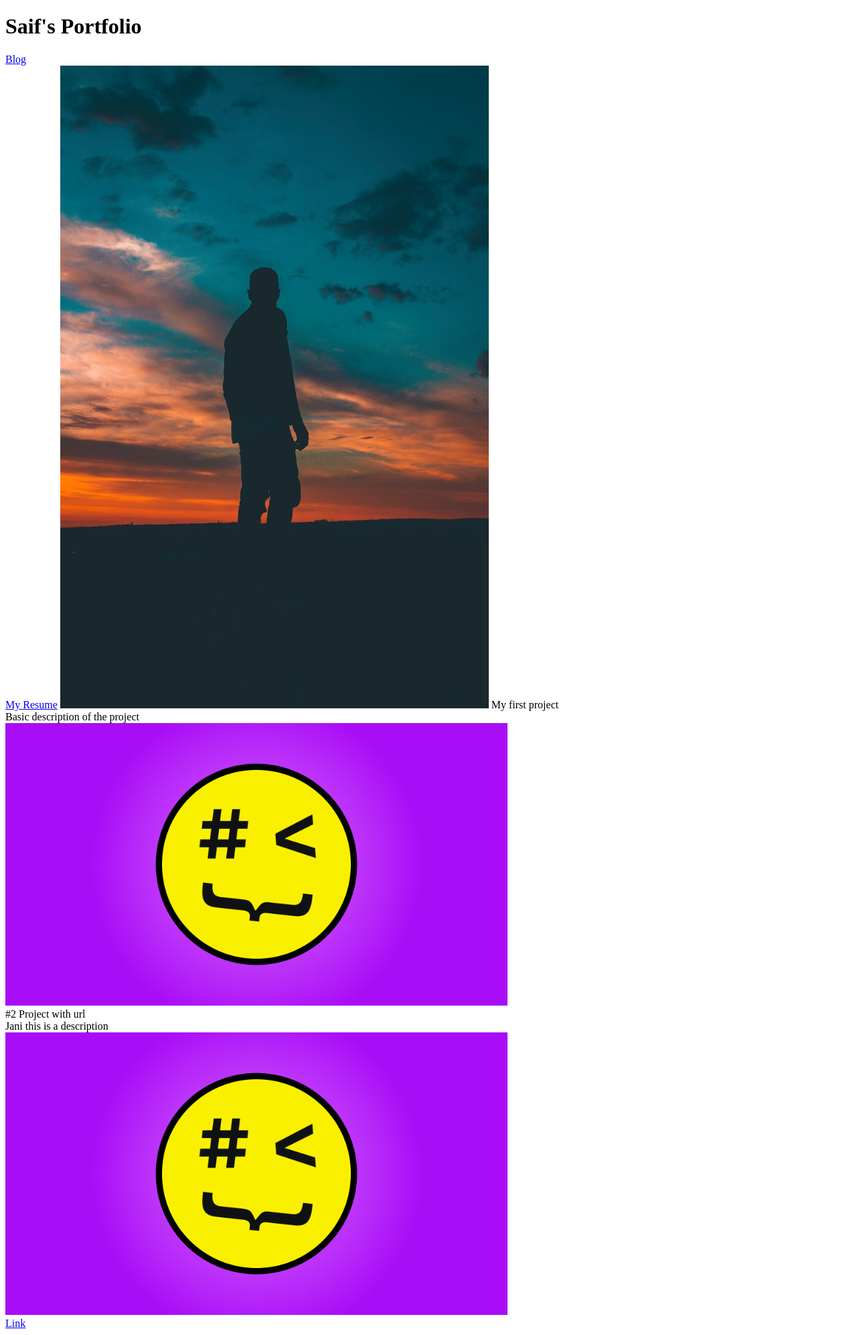
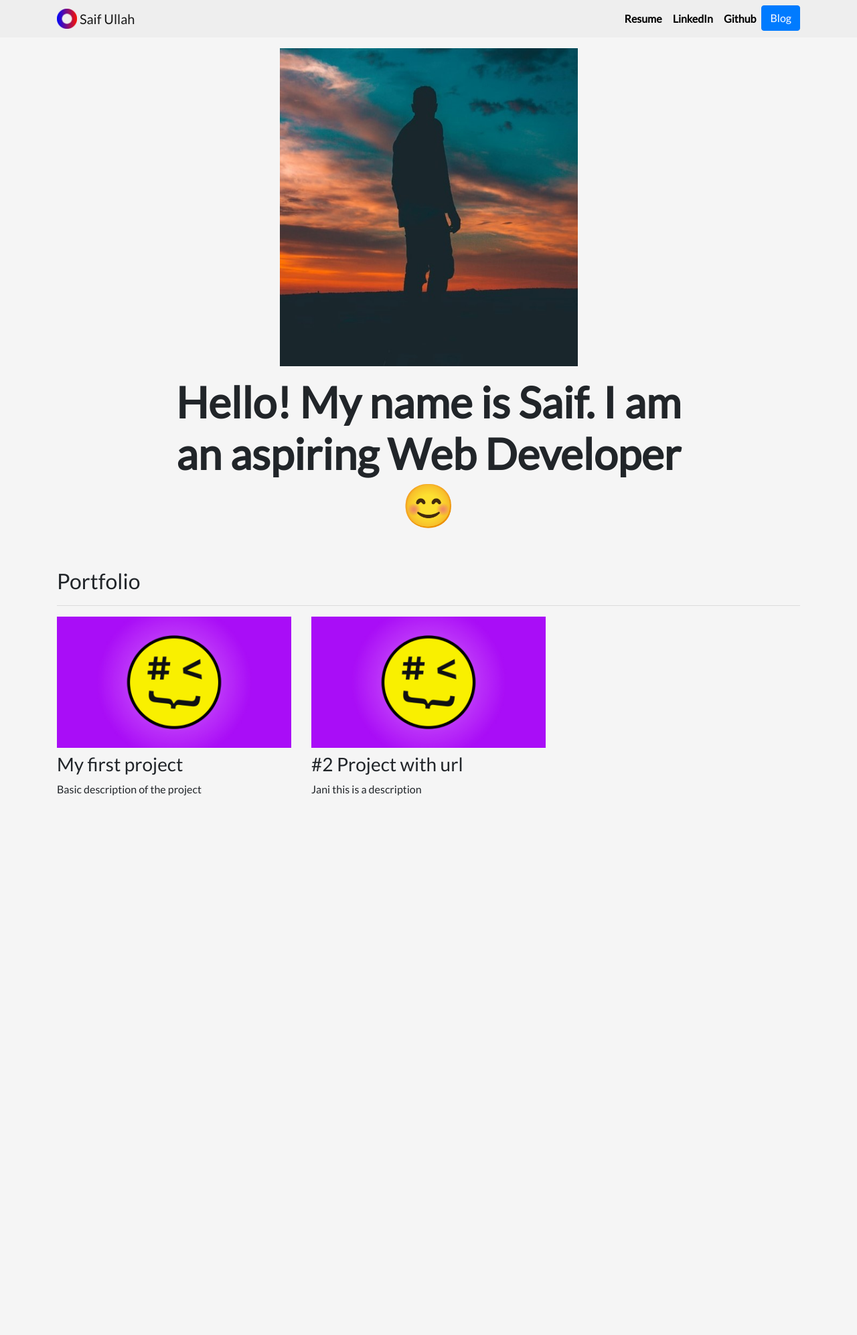
Before and after one commit to berserk97/portfolio-project, a Django app: page / in a window 1280 px wide. Shown: the whole page at 67% size. After the commit the page ends 1188 px from the top, so only its background shows below. Run offline with Django 3.2, Linux system fonts and the light colour scheme; data comes from the database, SQL or seed files in the repository; parts of the project's set-up code (start-up, migrations or seed data) failed here and were passed over; some libraries are stand-ins or nearby versions.

Commit message:
finishing and styling

```diff
--- /dev/null
+++ b/pf_items/static/pf_items/custom.css
@@ -0,0 +1,29 @@
+.navbar-nav .nav-link {
+    color: rgba(0,0,0,1) !important;
+}
+
+.navbar-nav .nav-link:hover {
+    color: #428bca !important;
+}
+
+.navbar {
+    background-color: #EEEEEE;
+}
+
+body {
+    font-family: 'Lato', sans-serif;
+    background-color: #F5F5F5;
+}
+
+#blogtitle {
+    font-size: 6rem;
+}
+
+@media (min-width: 992px) {
+    #hometext {
+        font-size: 4rem;
+    }
+    #blogdetailtitle {
+        font-size: 5rem;
+    }
+}
--- /dev/null
+++ b/pf_items/templates/pf_items/base.html
@@ -0,0 +1,62 @@
+{% load static %}
+<!doctype html>
+<html lang="en">
+
+<head>
+  <!-- Required meta tags -->
+  <meta charset="utf-8">
+  <meta name="viewport" content="width=device-width, initial-scale=1, shrink-to-fit=no">
+
+  <!-- Bootstrap CSS -->
+  <link rel="stylesheet" href="https://stackpath.bootstrapcdn.com/bootstrap/4.4.1/css/bootstrap.min.css" integrity="sha384-Vkoo8x4CGsO3+Hhxv8T/Q5PaXtkKtu6ug5TOeNV6gBiFeWPGFN9MuhOf23Q9Ifjh" crossorigin="anonymous">
+
+  <link rel="stylesheet" href="{% static "pf_items/custom.css" %}">
+
+  <link href="https://fonts.googleapis.com/css?family=Lato&display=swap" rel="stylesheet">
+
+  <link rel="icon" type="image/png" href="{% static "pf_items/Logo.png" %}">
+
+  <title>Saif Ullah</title>
+</head>
+
+<body>
+
+  <nav id="topNav" class="navbar navbar-expand-md navbar-light">
+    <div class="container">
+      <a class="navbar-brand" href="{% url 'home' %}">
+        <img src="{% static "pf_items/Logo.png" %}" width="30" height="30" class="d-inline-block align-top" alt="Nick's Logo">
+        <span>Saif Ullah</span>
+      </a>
+      <button class="navbar-toggler" type="button" data-toggle="collapse" data-target="#navbarNav" aria-controls="navbarNav" aria-expanded="false" aria-label="Toggle navigation">
+        <span class="navbar-toggler-icon"></span>
+      </button>
+      <div class="collapse navbar-collapse text-center" id="navbarNav">
+        <ul class="navbar-nav ml-auto">
+          <li class="nav-item">
+            <a class="nav-link font-weight-bold" href="{% static "pf_items/resume.pdf" %}">Resume</a>
+          </li>
+          <li class="nav-item">
+            <a class="nav-link font-weight-bold" href="https://www.linkedin.com/in/saif-ullah-2a520b170/" target="_blank">LinkedIn</a>
+          </li>
+          <li class="nav-item">
+            <a class="nav-link font-weight-bold" href="https://github.com/berserk97" target="_blank">Github</a>
+          </li>
+          <li>
+            <a role="button" href="{% url 'blog:all_blogs' %}" class="btn btn-primary">Blog</a>
+          </li>
+        </ul>
+      </div>
+    </div>
+  </nav>
+  <div class="container">
+    {% block content %}{% endblock %}
+  </div>
+
+  <!-- Optional JavaScript -->
+  <!-- jQuery first, then Popper.js, then Bootstrap JS -->
+  <script src="https://code.jquery.com/jquery-3.4.1.slim.min.js" integrity="sha384-J6qa4849blE2+poT4WnyKhv5vZF5SrPo0iEjwBvKU7imGFAV0wwj1yYfoRSJoZ+n" crossorigin="anonymous"></script>
+  <script src="https://cdn.jsdelivr.net/npm/popper.js@1.16.0/dist/umd/popper.min.js" integrity="sha384-Q6E9RHvbIyZFJoft+2mJbHaEWldlvI9IOYy5n3zV9zzTtmI3UksdQRVvoxMfooAo" crossorigin="anonymous"></script>
+  <script src="https://stackpath.bootstrapcdn.com/bootstrap/4.4.1/js/bootstrap.min.js" integrity="sha384-wfSDF2E50Y2D1uUdj0O3uMBJnjuUD4Ih7YwaYd1iqfktj0Uod8GCExl3Og8ifwB6" crossorigin="anonymous"></script>
+</body>
+
+</html>
--- a/pf_items/templates/pf_items/home.html
+++ b/pf_items/templates/pf_items/home.html
@@ -1,35 +1,40 @@
-<!DOCTYPE html>
-<html lang="en">
-<head>
-    <meta charset="UTF-8">
-    <meta name="viewport" content="width=device-width, initial-scale=1.0">
-    <title>Home</title>
-</head>
-<body>
-    <h1>Saif's Portfolio</h1>
+{% extends "pf_items/base.html" %}
 
-    {% load static %}
+{% load static %}
 
-    <a href="{% url 'blog:all_blogs' %}">Blog</a> <br>
+{% block content %}
 
-    <a href="{% static 'pf_items/resume.pdf' %}">My Resume</a>
+<div class="row justify-content-center my-3">
+  <div class="col-5">
+    <img src="{% static 'pf_items/thomas-ben.jpg' %}" class="img-fluid">
+  </div>
+</div>
 
-    <img src="{% static 'pf_items/thomas-ben.jpg' %}" alt="">
+<div class="row justify-content-center mb-3">
+  <div class="col-md-9 text-center">
+    <h1 id="hometext" class="font-weight-bold"> Hello! My name is Saif. I am an aspiring Web Developer 😊</h1>
+  </div>
+</div>
 
-    {% for project in projects %}
+<h2 class="mt-5">Portfolio</h2>
+<hr>
+<div class="row">
+  {% for project in projects %}
+  <div class="col-lg-4 col-md-6">
 
-        {{ project.title }} <br>
-        {{ project.description }} <br>
-        <img src="{{ project.image.url }}" alt="">
-        <br>
+    {% if project.url %}
+    <a href="{{ project.url }}">
+      <img src="{{ project.image.url }}" class="img-fluid mb-2">
+    </a>
+    {% else %}
 
-        {% if project.url %}
-            <a href="{{ project.url }}">Link</a>
-        {% endif %}
+    <img src="{{ project.image.url }}" class="img-fluid mb-2">
+    {% endif %}
+    <h3>{{ project.title }}</h3>
+    <p>{{ project.description }}</p>
 
+  </div>
+  {% endfor %}
+</div>
 
-    {% endfor %}
-
-
-</body>
-</html>
+{% endblock %}
```
Also changed, not shown: blog/templates/blog/all_blogs.html (+17 -18 lines), blog/templates/blog/detail.html (+13 -13 lines), pf_items/static/pf_items/Logo.png (added), pf_items/static/pf_items/thomas-ben.jpg.
